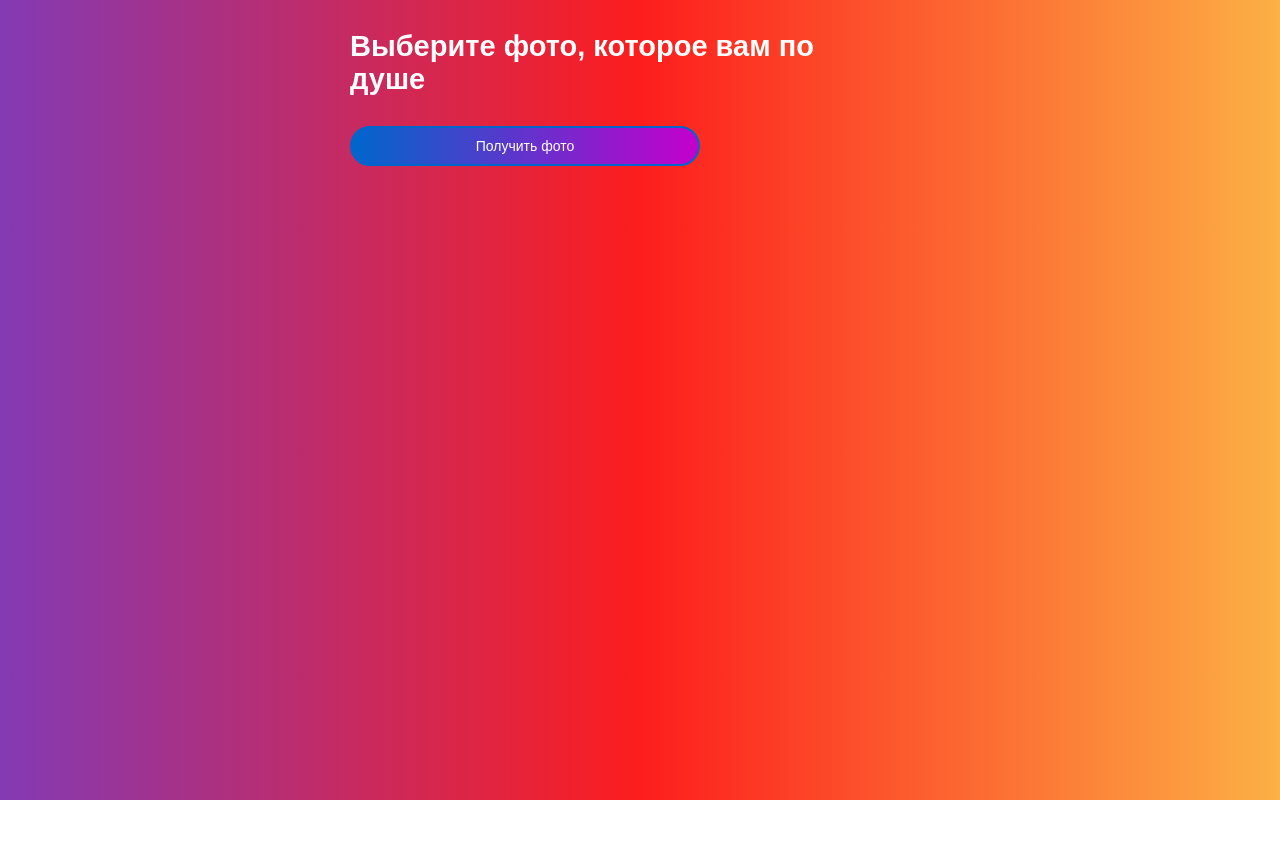
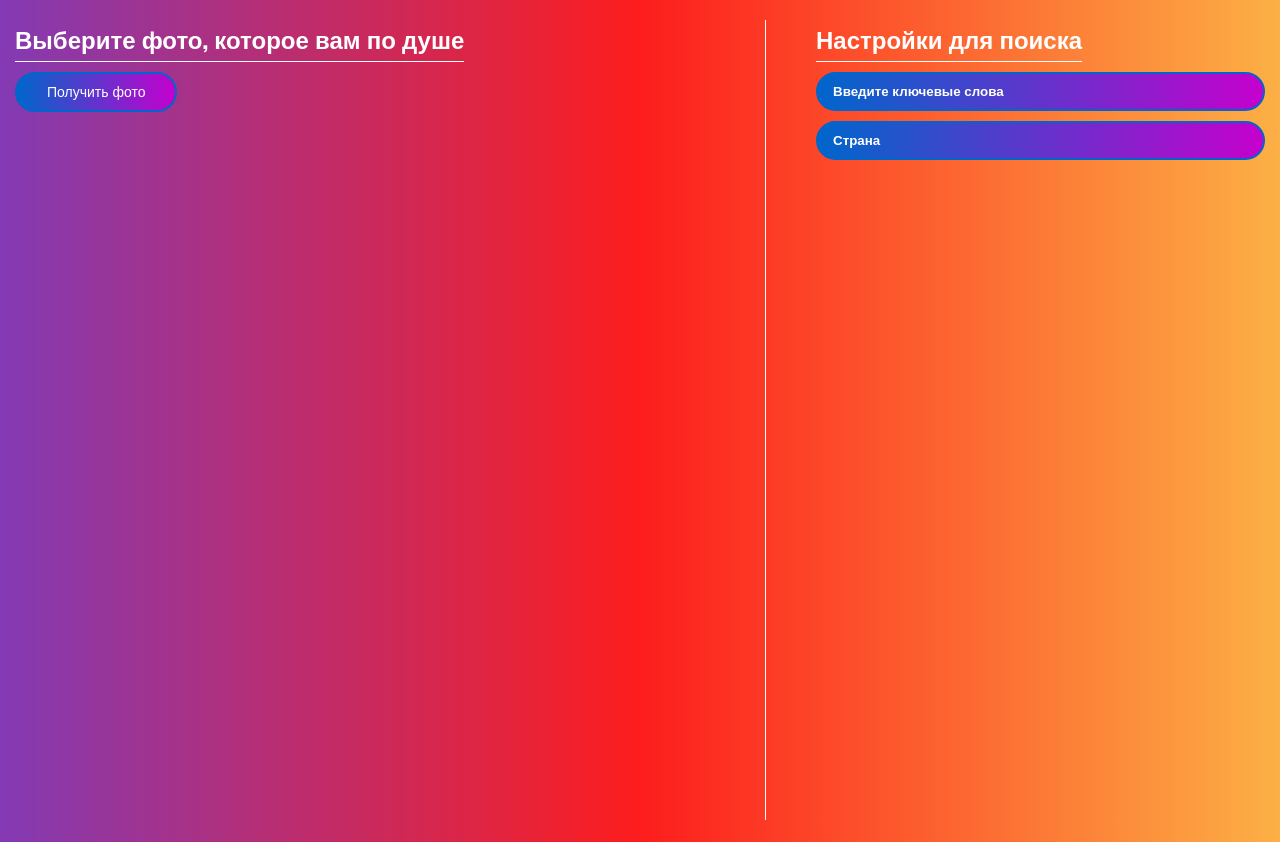
Before and after one commit to tankist2133/get-photo-app, a plain HTML site: page index.html in a window 1280 px wide. Before the commit the page ends 800 px from the top, so only its background shows below. Drawn offline with nearby package versions, Linux system fonts and the light colour scheme.

Commit message:
new design and functionality

```diff
--- a/app.js
+++ b/app.js
@@ -2,6 +2,7 @@
 
 const getPhoto = document.getElementById('getPhoto');
 const sendResponse = document.getElementById('sendResponse');
+const keyWorld = document.getElementById('keyWorld')
 let img = document.createElement('img');
 
 
@@ -9,8 +10,8 @@ let img = document.createElement('img');
 sendResponse.addEventListener('click', () => {
     const xhr = new XMLHttpRequest();
 
-    let query = 'город деревья';
-    let url = 'https://api.unsplash.com/photos/random?w=700&h500&page=1&query='+query;
+    let query = keyWorld.value;
+    let url = 'https://api.unsplash.com/photos/random?w=200&h200&page=1&query='+query;
     const YOUR_ACCESS_KEY = '9pRLp2nFjb4ao-xk4VZCTOOgRR9tn0I36NJrxMbHrZ4';
 
     xhr.open('GET', url);
@@ -23,6 +24,7 @@ sendResponse.addEventListener('click', () => {
             let imgUrl = data['links']['download'];
             img.src = imgUrl;
             getPhoto.appendChild(img);
+            console.log('Запрос:' + query)
 
         } else {
             console.error("Ошибка запроса: " + xhr.status)
--- a/index.html
+++ b/index.html
@@ -8,9 +8,19 @@
 </head>
 <body>
     <div class="container">
-        <div class="photo" id="getPhoto">
-            <h1>Выберите фото, которое вам по душе</h1>
-            <button id="sendResponse">Получить фото</button>
+        <div class="photo">
+            <div class="photo__top">
+                <h2>Выберите фото, которое вам по душе</h2>
+                <button id="sendResponse">Получить фото</button>
+            </div>
+            <div class="photo__bottom" id="getPhoto">
+
+            </div>
+        </div>
+        <div class="settings">
+            <h2>Настройки для поиска</h2>
+            <input type="text" placeholder="Введите ключевые слова" id="keyWorld">
+            <input type="text" placeholder="Страна" id="keyWorld">
         </div>
     </div>
 
--- a/style.css
+++ b/style.css
@@ -8,34 +8,28 @@ body {
     color: #ffffff;
     font-family: "Oswald", sans-serif;
     background: linear-gradient(90deg, rgba(131,58,180,1) 0%, rgba(253,29,29,1) 50%, rgba(252,176,69,1) 100%);
-}
-.container {
-    display: flex;
-    align-items: center;
-    justify-content: center;
     height: 100vh;
 }
-.photo {
+.container{
+    max-width: 1600px;
+    margin: 20px 0 auto;
+    padding: 0 15px;
     display: flex;
-    flex-direction: column;
-    width: 50%;
-    height: 50%;
-    padding: 30px;
+    justify-content: space-between;
 }
-.photo h1 {
-    max-width: 520px;
-    font-family: sans-serif;
-    margin-bottom: 30px;
-    font-size: 29px;
+.photo{
+    width: 60%;
+
+
 }
-.photo img {
-    border-radius: 5px;
-    width: 100%;
-    height: 100%;
-    object-fit: cover;
-    background: linear-gradient(0deg, rgba(34,193,195,1) 0%, rgba(253,187,45,1) 100%);
+.photo__top h2 {
+    display: inline-block;
+    padding-bottom: 5px;
+    margin-bottom: 10px;
+    border-bottom: 1px solid white;
 }
-.photo button {
+.photo__top button {
+    display: flex;
     max-width: 350px;
     font-size: 14px;
     color: #fff;
@@ -47,23 +41,63 @@ body {
     margin-bottom: 30px;
     cursor: pointer;
 }
+.photo__bottom {
+    width: 100%;
+    height: 700px;
+    overflow: hidden;
+}
+.photo__bottom img {
+    max-width: calc(100% - 15px);
+    height: 100%;
+    object-fit: cover;
+}
+.settings {
+    width: 40%;
+    height: 100vh;
+    border-left: 1px solid white;
+    padding-left: 50px;
+}
+.settings h2 {
+    display: inline-block;
+    padding-bottom: 5px;
+    margin-bottom: 10px;
+    border-bottom: 1px solid white;
+}
+.settings input {
+    width: 100%;
+    background: linear-gradient(90deg, #0066CC 0%, #c500cc 100%);
+    padding: 10px 30px;
+    border: 2px solid #0066cc;
+    box-shadow: rgb(0, 0, 0) 0px 0px 0px 0px;
+    border-radius: 50px;
+    outline: none;
+    padding: 10px 15px;
+    margin-bottom: 10px;
+    color: white;
+    font-weight: 600;
+}
+.settings input::placeholder {
+    color: white;
+}
 
 
-@media screen and (max-width: 800px) {
+@media screen and (max-width:800px) {
+    .container {
+        max-width: 100%;
+        height: 100vh;
+        flex-direction: column;
+        justify-content: initial;
+    }
     .photo {
         width: 100%;
     }
-    .photo h1 {
-        max-width: 100%;
+    .photo__bottom {
+        max-height: 400px;
+    }
+    .settings {
+        width: 100%;
+        height: auto;
+        border-left: none;
+        padding-left: 0;
     }
 }
-@media screen and (max-width: 620px) {
-    .photo h1 {
-        font-size: 24px;
-    }
-}
-@media screen and (orientation: landscape) {
-    .container {
-        height: auto;
-    }
-}
```
